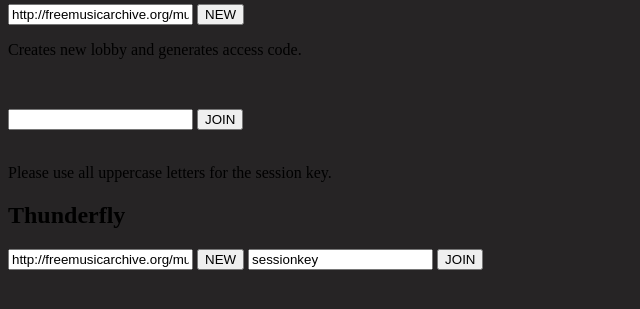
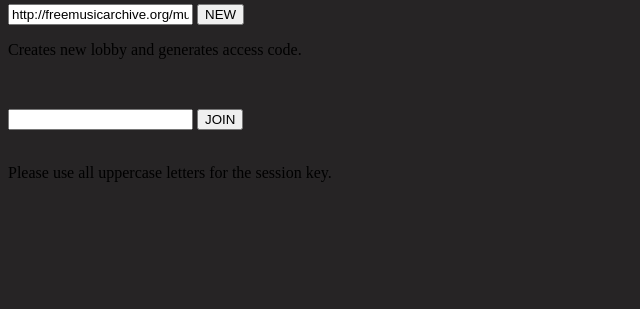
Before and after one commit to texasfight/thunderfly, a Flask app: page / in a window 1280 px wide. Shown: the part 149-458 px from the top of the page, without its empty margins (0-640 px from the left). Run offline with Flask 2, Linux system fonts and the light colour scheme.

Commit message:
Fixed merge errors.

```diff
--- a/app/templates/client.html
+++ b/app/templates/client.html
@@ -20,7 +20,7 @@
         <div id="timer"></div>
         <div id="counterbox"></div>
         <div class="isWhite center" id="timer"></div>
-        <div class="isWhite center" id="counterbox">-1</div>
+        <div class="isWhite center" id="counterbox"></div>
     </body>
     <script src="http://code.jquery.com/jquery-latest.js"></script>
     <script>
--- a/app/templates/index.html
+++ b/app/templates/index.html
@@ -37,11 +37,4 @@
             window.open("/client/"+session_key.value, "_self");
         }
     </script>
-    <body>
-        <h2><strong>Thunderfly</strong></h2>
-        <input id="music_url" type="text" value="http://freemusicarchive.org/music/download/fdb8d8cc52e0e02e090c3eafd9a701f5049ec7dd">
-        <input type="button" value="NEW" onclick="newsession(this.form);">
-        <input id="session_key" type="text" value="sessionkey">
-        <input type="button" value="JOIN" onclick="joinsession(this.form);">
-    </body>
 </html>
```
